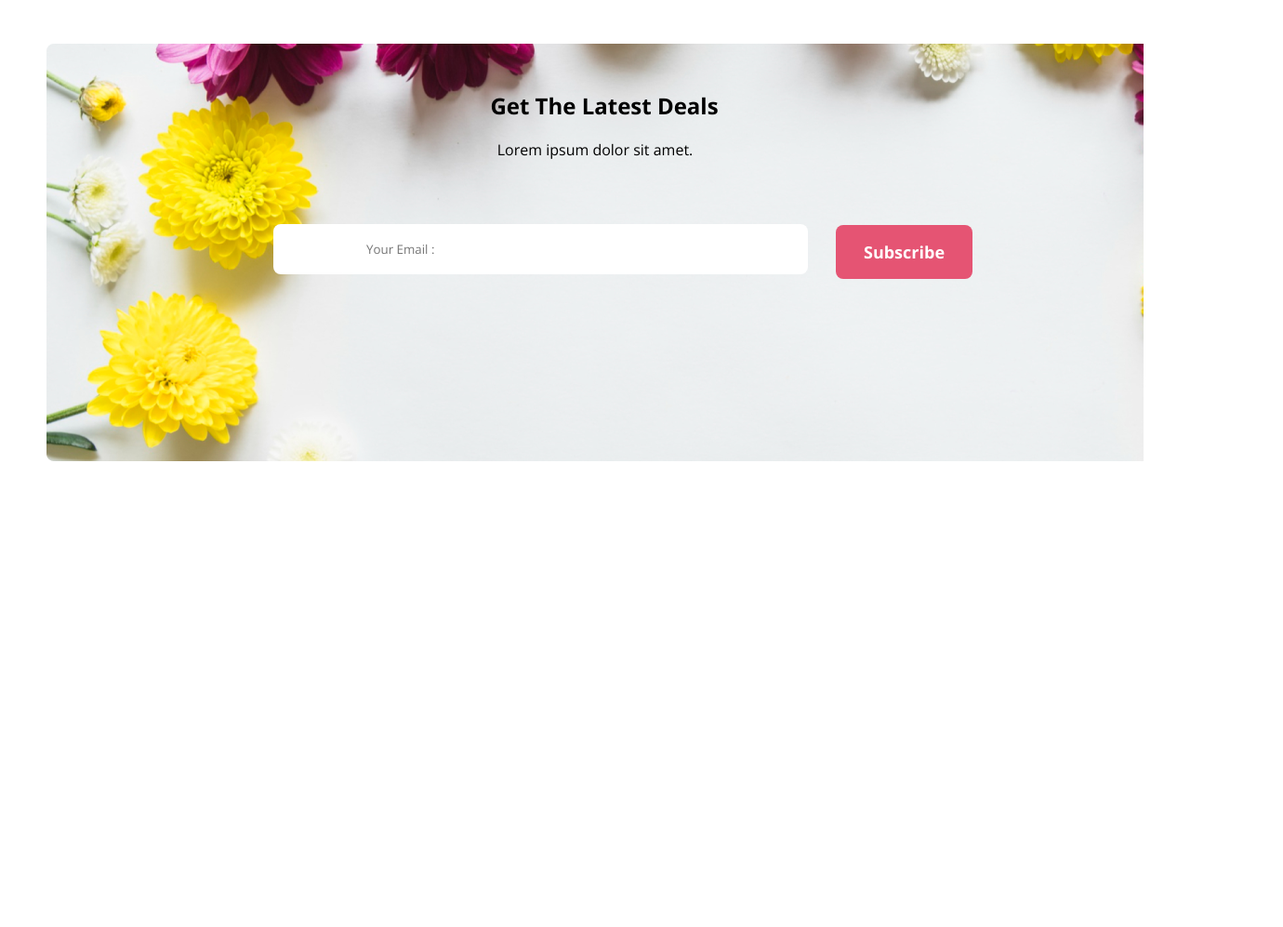
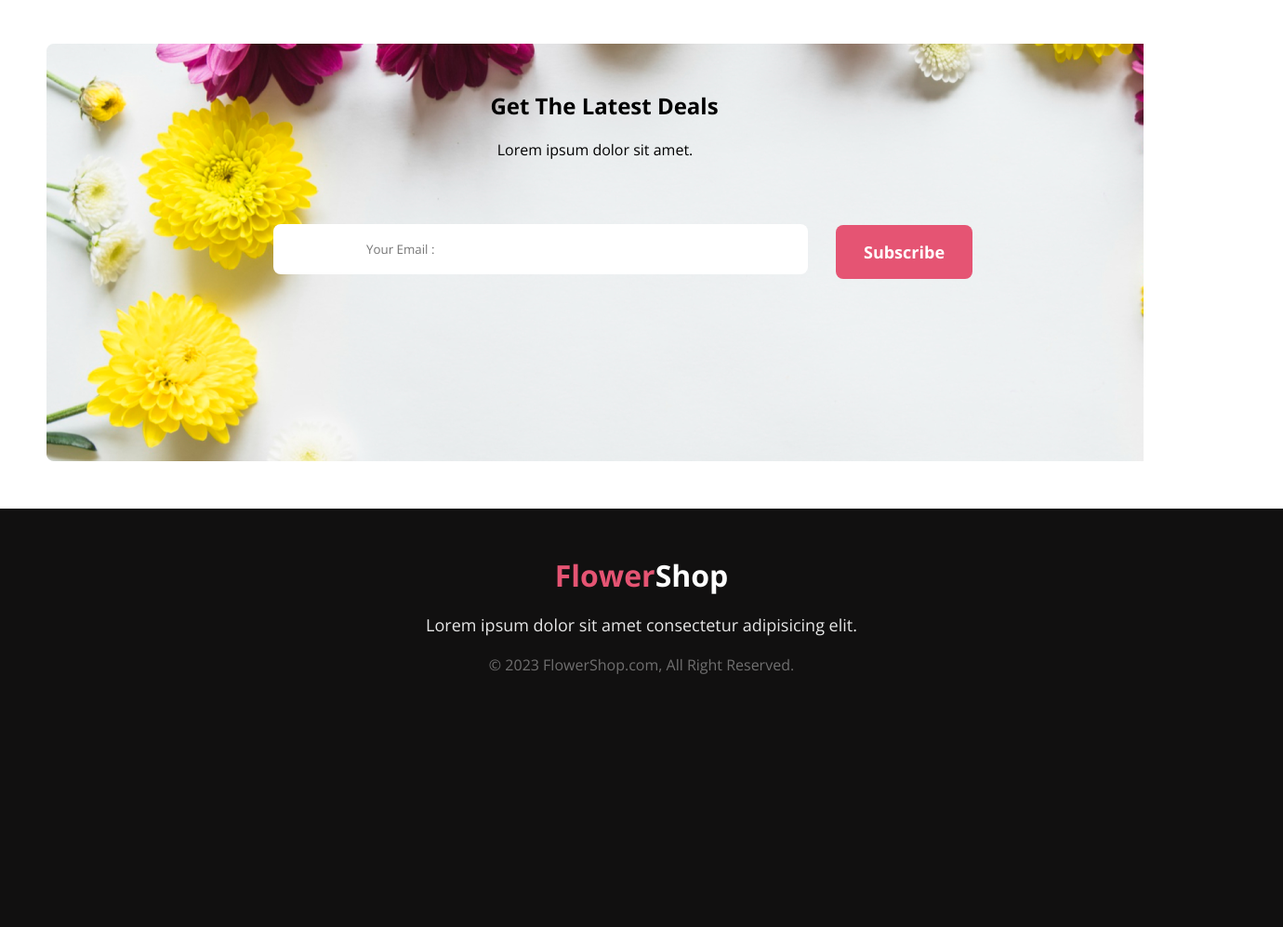
Before and after one commit to mihad-khadem/assaignment-1-flower-shop, a plain HTML site: page index.html in a window 1280 px wide. Shown: the part 2624-3621 px from the top of the page at 93% size, 1380 px wide, since content can reach past the window. Before the commit the page ends 3171 px from the top, so only its background shows below. Drawn offline with nearby package versions, Linux system fonts and the light colour scheme.

Commit message:
Finished

```diff
--- a/index.html
+++ b/index.html
@@ -111,6 +111,15 @@
             </div>
         </section>
     </main>
+    <!-- Footer Section   -->
+    <footer>
+        <div class="footer-container">
+            <h1 class="footer-text"><span>Flower</span>Shop</h1>
+            <p class="footer-des">Lorem ipsum dolor sit amet consectetur adipisicing elit.</p>
+
+            <p class="copy-text"> &copy 2023 FlowerShop.com, All Right Reserved.</p>
+        </div>
+    </footer>
 
 </body>
 </html>
--- a/style.css
+++ b/style.css
@@ -195,3 +195,30 @@ input[type="text"]{
     padding: 20px 0px 38px 30px;
 
 }
+
+/* Footer Section  */
+.footer-container{
+    background-color: #111010;
+    width: 100%;
+    height: 350px;
+    color: #fff;
+    text-align: center;
+    padding: 50px;
+}
+.footer-des{
+    color: rgba(255, 255, 255, 0.90);
+    text-align: center;
+   padding: 20px;
+    font-size: 18px;
+
+    font-weight: 400;
+
+
+}
+.copy-text{
+    color: rgba(255, 255, 255, 0.40);
+    text-align: center;
+    font-size: 16px;
+    font-weight: 400;
+
+}
```
